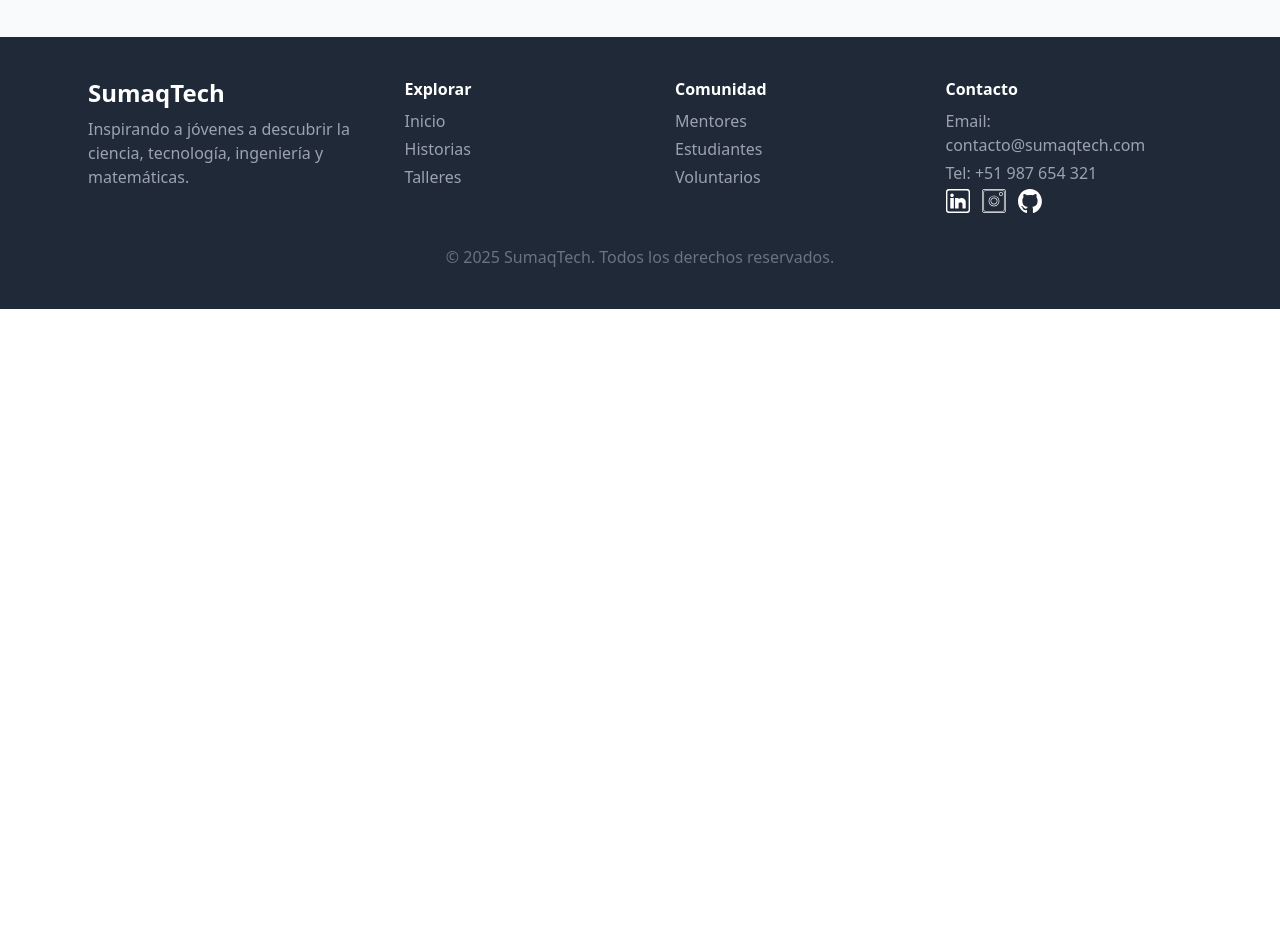
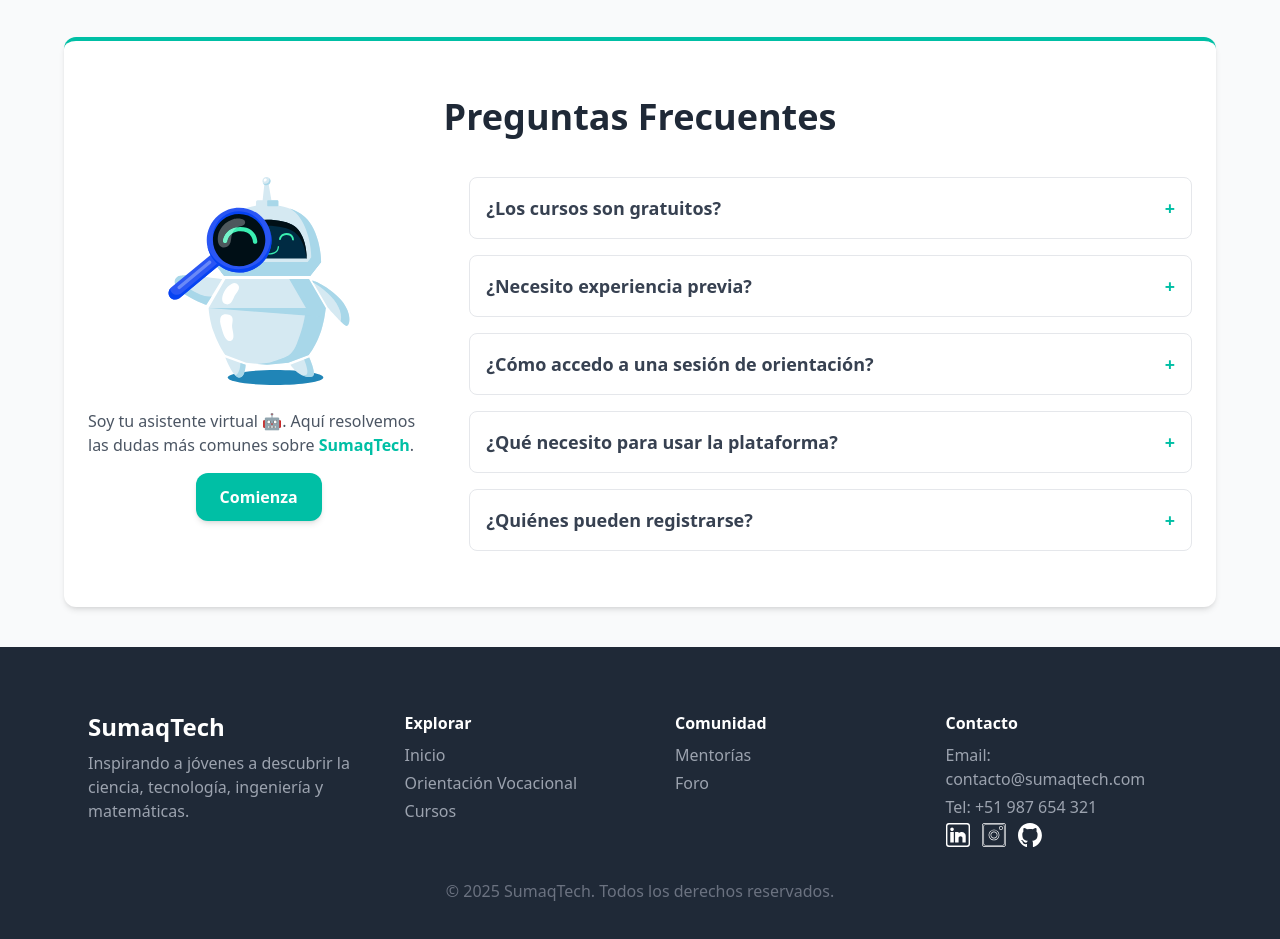
Before and after one commit to AriannaYauri/SumaqTech, a React (Vite) app: page / in a window 1280 px wide. Shown: the part 3160-4099 px from the top of the page. Before the commit the page ends 3469 px from the top, so only its background shows below. Built offline with nearby package versions, Linux system fonts and the light colour scheme.

Commit message:
Añadí el footer en las páginas con layout y actualicé los archivos layout.tsx, footer.tsx, app.tsx

```diff
--- /dev/null
+++ b/src/components/Footer.tsx
@@ -0,0 +1,69 @@
+// src/components/Footer.tsx
+import React from "react";
+import { Link } from "react-router-dom";
+
+// Importa SVG como URL
+import Linkedin from "./iconos/linkedin.svg";
+import IG from "./iconos/ig.svg";
+import Github from "./iconos/github.svg";
+
+const Footer: React.FC = () => {
+  return (
+    <footer className="bg-gray-800 text-gray-200 py-16">
+      <div className="max-w-6xl mx-auto px-6 md:flex md:justify-between md:items-start">
+        {/* Logo y descripción */}
+        <div className="mb-6 md:mb-0">
+          <h3 className="text-2xl font-bold text-white mb-2">SumaqTech</h3>
+          <p className="text-gray-400 max-w-xs">
+            Inspirando a jóvenes a descubrir la ciencia, tecnología, ingeniería y matemáticas.
+          </p>
+        </div>
+
+        {/* Enlaces */}
+        <div className="grid grid-cols-2 gap-6 md:grid-cols-3">
+          <div>
+            <h4 className="font-semibold text-white mb-2">Explorar</h4>
+            <ul className="text-gray-400 space-y-1">
+              <li><Link to="/" className="hover:text-[#00BFA5]">Inicio</Link></li>
+              <li><Link to="/orientacion-vocacional" className="hover:text-[#00BFA5]">Orientación Vocacional</Link></li>
+              <li><Link to="/modulos" className="hover:text-[#00BFA5]">Cursos</Link></li>
+            </ul>
+          </div>
+          <div>
+            <h4 className="font-semibold text-white mb-2">Comunidad</h4>
+            <ul className="text-gray-400 space-y-1">
+              <li><Link to="/mentorias" className="hover:text-[#00BFA5]">Mentorías</Link></li>
+              <li><Link to="/foro" className="hover:text-[#00BFA5]">Foro</Link></li>
+            </ul>
+          </div>
+          <div>
+            <h4 className="font-semibold text-white mb-2">Contacto</h4>
+            <ul className="text-gray-400 space-y-1">
+              <li>Email: contacto@sumaqtech.com</li>
+              <li>Tel: +51 987 654 321</li>
+              <li className="flex items-center gap-3 mt-2">
+                {/* Iconos de redes sociales */}
+                <a href="#" className="hover:text-[#00BFA5]">
+                  <img src={Linkedin} alt="LinkedIn" className="w-6 h-6" />
+                </a>
+                <a href="#" className="hover:text-[#00BFA5]">
+                  <img src={IG} alt="Instagram" className="w-6 h-6" />
+                </a>
+                <a href="#" className="hover:text-[#00BFA5]">
+                  <img src={Github} alt="GitHub" className="w-6 h-6" />
+                </a>
+              </li>
+            </ul>
+          </div>
+        </div>
+      </div>
+
+      {/* Copyright */}
+      <div className="text-center text-gray-500 mt-8">
+        © 2025 SumaqTech. Todos los derechos reservados.
+      </div>
+    </footer>
+  );
+};
+
+export default Footer;
--- a/src/components/Layout.tsx
+++ b/src/components/Layout.tsx
@@ -1,14 +1,21 @@
-import React from 'react';
-import { Outlet } from 'react-router-dom';
-import Navbar from './Navbar';
+import React from "react";
+import { Outlet } from "react-router-dom";
+import Navbar from "./Navbar";
+import Footer from "./Footer";
 
 const Layout: React.FC = () => {
   return (
-    <div className="min-h-screen bg-gray-50">
+    <div className="min-h-screen flex flex-col bg-gray-50">
+      {/* Navbar arriba */}
       <Navbar />
-      <main>
+
+      {/* Contenido principal que ocupa todo el espacio disponible */}
+      <div className="flex-1">
         <Outlet />
-      </main>
+      </div>
+
+      {/* Footer siempre al final */}
+      <Footer />
     </div>
   );
 };
--- a/src/pages/Inicio.tsx
+++ b/src/pages/Inicio.tsx
@@ -4,10 +4,6 @@
 import Bot1 from "../components/bot/bot_1.svg";
 import Brillito from "../components/brillitos.svg";
 import FocoIdea from "../components/foco-idea.svg";
-import { Swiper, SwiperSlide } from "swiper/react";
-import "swiper/css";
-import "swiper/css/pagination";
-import "swiper/css/navigation";
 import SaraL from "../components/historias_inicio/SARA_L.jpg";
 import JulioR from "../components/historias_inicio/JULIO_R.jpg";
 import CarlosF from "../components/historias_inicio/CARLOS_F.jpg";
@@ -16,7 +12,7 @@
 import IG from "../components/iconos/ig.svg";
 import Github from "../components/iconos/github.svg";
 
-import { Autoplay, Pagination, Navigation } from "swiper";
+
 
 const Inicio: React.FC = () => {
   return (
@@ -327,63 +323,106 @@
         </div>
       </section>
 
-      {/* Footer Section */}
-      <footer className="bg-gray-800 text-gray-200 py-10">
-        <div className="max-w-6xl mx-auto px-6 md:flex md:justify-between md:items-start">
+      <section className="max-w-6xl mx-auto px-6 py-14 mb-10 bg-white rounded-xl shadow-md border-t-4 border-[#00BFA5] hover:shadow-lg hover:-translate-y-2 transition-all duration-300">
+        <h2 className="text-4xl font-extrabold text-gray-800 text-center mb-10">
+          Preguntas Frecuentes
+        </h2>
 
-          {/* Logo y descripción */}
-          <div className="mb-6 md:mb-0">
-            <h3 className="text-2xl font-bold text-white mb-2">SumaqTech</h3>
-            <p className="text-gray-400 max-w-xs">
-              Inspirando a jóvenes a descubrir la ciencia, tecnología, ingeniería y matemáticas.
+        <div className="grid grid-cols-1 md:grid-cols-3 gap-10 items-start">
+          {/* Columna del bot */}
+          <div className="flex flex-col items-center text-center">
+            <img
+              src="src/components/bot/bot_5.svg"
+              alt="Asistente virtual"
+              className="w-52 h-52 mb-6"
+            />
+            <p className="text-gray-600 text-center md:text-left mb-4">
+              Soy tu asistente virtual 🤖. Aquí resolvemos las dudas más comunes sobre{" "}
+              <span className="font-semibold text-[#00BFA5]">SumaqTech</span>.
             </p>
+            {/* Botón debajo */}
+            <button className="px-6 py-3 bg-[#00BFA5] text-white font-semibold rounded-xl shadow-md hover:bg-[#009e88] transition">
+              Comienza
+            </button>
           </div>
 
-          {/* Enlaces */}
-          <div className="grid grid-cols-2 gap-6 md:grid-cols-3">
-            <div>
-              <h4 className="font-semibold text-white mb-2">Explorar</h4>
-              <ul className="text-gray-400 space-y-1">
-                <li><a href="#" className="hover:text-[#00BFA5]">Inicio</a></li>
-                <li><a href="#" className="hover:text-[#00BFA5]">Historias</a></li>
-                <li><a href="#" className="hover:text-[#00BFA5]">Talleres</a></li>
-              </ul>
-            </div>
-            <div>
-              <h4 className="font-semibold text-white mb-2">Comunidad</h4>
-              <ul className="text-gray-400 space-y-1">
-                <li><a href="#" className="hover:text-[#00BFA5]">Mentores</a></li>
-                <li><a href="#" className="hover:text-[#00BFA5]">Estudiantes</a></li>
-                <li><a href="#" className="hover:text-[#00BFA5]">Voluntarios</a></li>
-              </ul>
-            </div>
-            <div>
-              <h4 className="font-semibold text-white mb-2">Contacto</h4>
-              <ul className="text-gray-400 space-y-1">
-                <li>Email: contacto@sumaqtech.com</li>
-                <li>Tel: +51 987 654 321</li>
-                <li className="flex items-center gap-3 mt-2">
-                  {/* Iconos de redes sociales */}
-                  <a href="#" className="hover:text-[#00BFA5]">
-                    <img src={Linkedin} alt="LinkedIn" className="w-6 h-6" />
-                  </a>
-                  <a href="#" className="hover:text-[#00BFA5]">
-                    <img src={IG} alt="Instagram" className="w-6 h-6" />
-                  </a>
-                  <a href="#" className="hover:text-[#00BFA5]">
-                    <img src={Github} alt="GitHub" className="w-6 h-6" />
-                  </a>
-                </li>
-              </ul>
-            </div>
+          {/* Columna de preguntas (ocupa 2/3) */}
+          <div className="md:col-span-2 space-y-4">
+            {/* Pregunta 1 */}
+            <details className="group border border-gray-200 rounded-lg p-4">
+              <summary className="flex justify-between items-center cursor-pointer font-semibold text-lg text-gray-700">
+                ¿Los cursos son gratuitos?
+                <span className="transition-transform group-open:rotate-45 text-[#00BFA5] font-bold">
+                  +
+                </span>
+              </summary>
+              <p className="mt-3 text-gray-600">
+                Sí, todo el contenido, recursos y orientación están disponibles sin
+                costo para estudiantes e instituciones.
+              </p>
+            </details>
+
+            {/* Pregunta 2 */}
+            <details className="group border border-gray-200 rounded-lg p-4">
+              <summary className="flex justify-between items-center cursor-pointer font-semibold text-lg text-gray-700">
+                ¿Necesito experiencia previa?
+                <span className="transition-transform group-open:rotate-45 text-[#00BFA5] font-bold">
+                  +
+                </span>
+              </summary>
+              <p className="mt-3 text-gray-600">
+                No, puedes empezar desde cero. La plataforma está diseñada para
+                acompañarte paso a paso.
+              </p>
+            </details>
+
+            {/* Pregunta 3 */}
+            <details className="group border border-gray-200 rounded-lg p-4">
+              <summary className="flex justify-between items-center cursor-pointer font-semibold text-lg text-gray-700">
+                ¿Cómo accedo a una sesión de orientación?
+                <span className="transition-transform group-open:rotate-45 text-[#00BFA5] font-bold">
+                  +
+                </span>
+              </summary>
+              <p className="mt-3 text-gray-600">
+                Desde tu cuenta podrás solicitar orientación, eligiendo si prefieres
+                una sesión virtual o presencial.
+              </p>
+            </details>
+
+            {/* Pregunta 4 */}
+            <details className="group border border-gray-200 rounded-lg p-4">
+              <summary className="flex justify-between items-center cursor-pointer font-semibold text-lg text-gray-700">
+                ¿Qué necesito para usar la plataforma?
+                <span className="transition-transform group-open:rotate-45 text-[#00BFA5] font-bold">
+                  +
+                </span>
+              </summary>
+              <p className="mt-3 text-gray-600">
+                Solo necesitas una conexión a internet y un dispositivo como
+                computadora, tablet o celular.
+              </p>
+            </details>
+
+            {/* Pregunta 5 */}
+            <details className="group border border-gray-200 rounded-lg p-4">
+              <summary className="flex justify-between items-center cursor-pointer font-semibold text-lg text-gray-700">
+                ¿Quiénes pueden registrarse?
+                <span className="transition-transform group-open:rotate-45 text-[#00BFA5] font-bold">
+                  +
+                </span>
+              </summary>
+              <p className="mt-3 text-gray-600">
+                Estudiantes de secundaria, preuniversitarios y centros educativos
+                interesados en el mundo STEM.
+              </p>
+            </details>
           </div>
         </div>
+      </section>
 
-        {/* Copyright */}
-        <div className="text-center text-gray-500 mt-8">
-          © 2025 SumaqTech. Todos los derechos reservados.
-        </div>
-      </footer>
+
+
 
 
 
```
